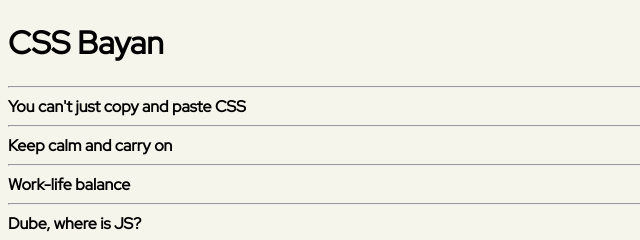
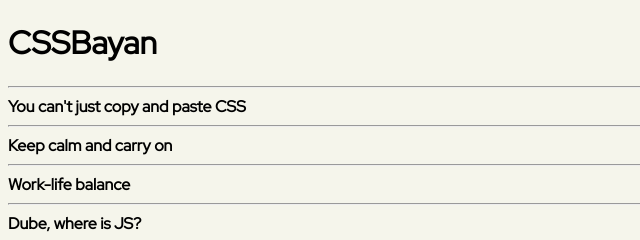
Before and after one commit to Aleksandr999908/cssBayan, a plain HTML site: page cssBayan/index.html in a window 1280 px wide. Shown: the top 240 px of the page, 0-640 px from the left. Drawn offline with Linux system fonts and the light colour scheme.

Commit message:
feat: add file style.css (Sat, March 11, 2023 17:36 PM)

```diff
--- a/cssBayan/index.html
+++ b/cssBayan/index.html
@@ -10,7 +10,7 @@
 <body>
     <div class="accordion">
         <div class="accordion__wrapper">
-          <h1 class="accordion__h1">CSS Bayan</h1>
+          <h1 class="accordion__h1">CSSBayan</h1>
           <hr>
           <div class="container" >
             <input class="input" type="checkbox" name="accordion" id="label_1">
@@ -41,6 +41,7 @@
             <input class="input" type="checkbox" name="accordion" id="label_5">
             <label class="label" for="label_5">Relax and take it easy</label>
             <img src="./image/meme5.jpg" alt="картинка мем" class="accordion__img" >
+
           </div>
         </div>
         </div>
```
Also changed, not shown: cssBayan/style.css (line endings or trailing spaces).
